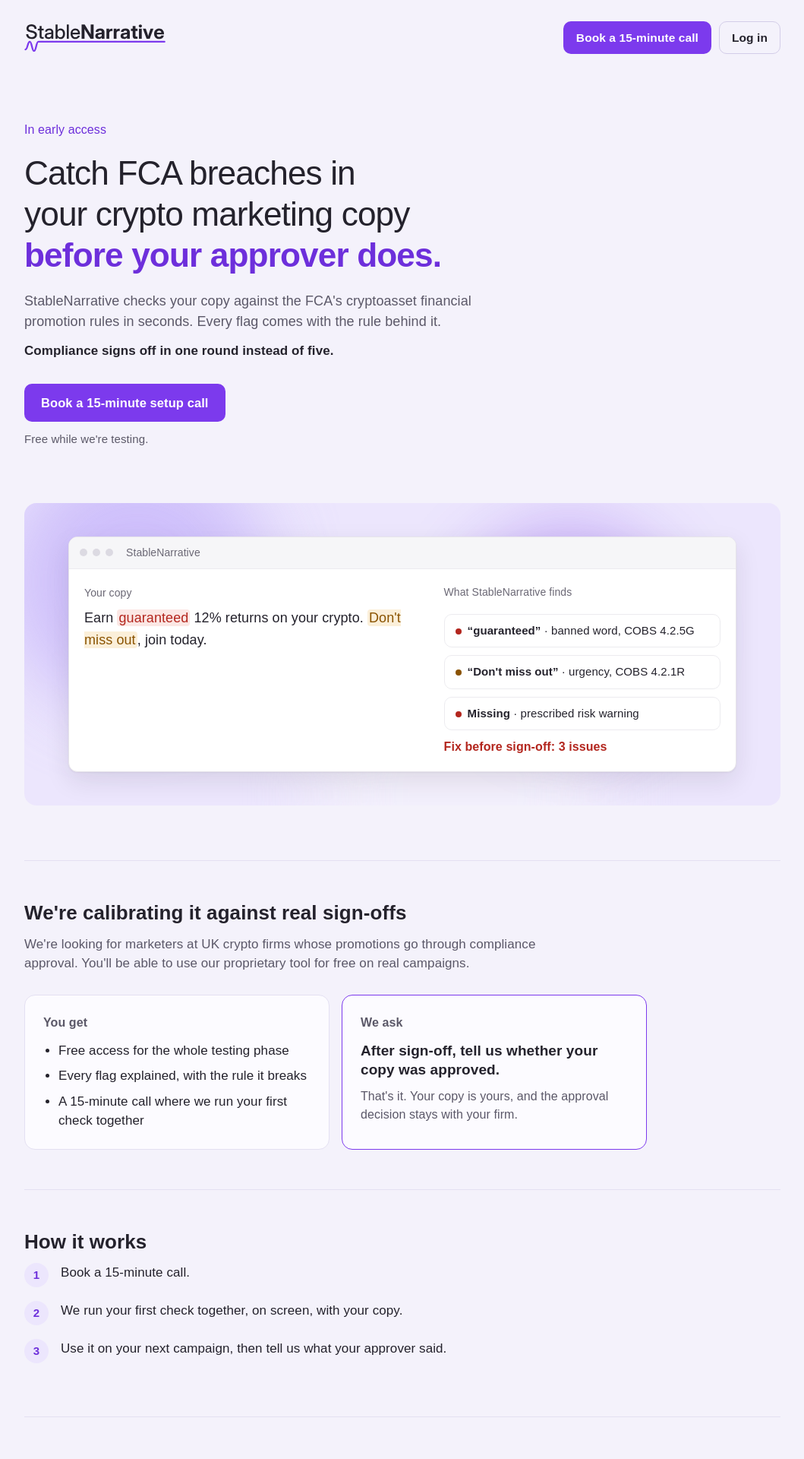
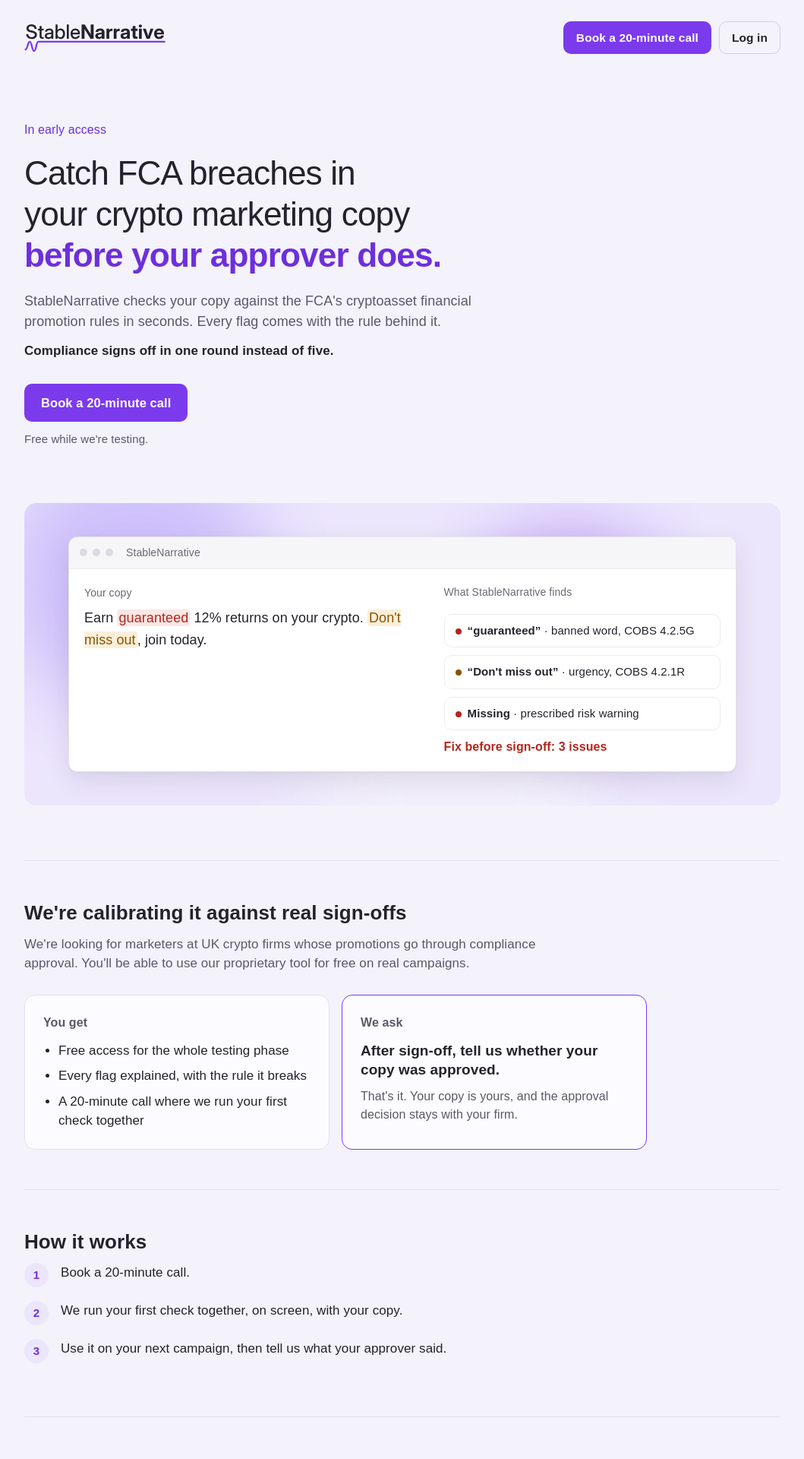
Before and after one commit to efficientpancake/stablenarrative-checker, a Next.js app: page / in a window 1280 px wide. Shown: the top 1920 px of the page at 76% size, without its empty margins (110-1169 px from the left). Built offline with nearby package versions, Linux system fonts and the light colour scheme; a web font is replaced by a local one.

Commit message:
Booking link moves to the 20-minute meeting
Buttons and the "how it works" copy say 20 minutes too, so the page and the
Calendly page agree.

Co-Authored-By: Claude Opus 5 <noreply@anthropic.com>

```diff
--- a/app/page.tsx
+++ b/app/page.tsx
@@ -15,7 +15,7 @@ export const metadata: Metadata = {
 };
 
 // One place to change the booking link. Both buttons use it.
-const BOOKING_LINK = "https://calendly.com/sarah-shaefer-xexw/15-minute-setup-meeting";
+const BOOKING_LINK = "https://calendly.com/sarah-shaefer-xexw/20-minute-meeting";
 
 function BookButton({ enter }: { enter?: string }) {
   return (
@@ -26,7 +26,7 @@ function BookButton({ enter }: { enter?: string }) {
       rel="noopener"
       data-enter={enter}
     >
-      Book a 15-minute setup call
+      Book a 20-minute call
     </a>
   );
 }
@@ -44,7 +44,7 @@ export default function Landing() {
               target="_blank"
               rel="noopener"
             >
-              Book a 15-minute call
+              Book a 20-minute call
             </a>
             <Link href="/app" className={styles.login}>
               Log in
@@ -97,7 +97,7 @@ export default function Landing() {
                 <ul className={styles.dealList}>
                   <li>Free access for the whole testing phase</li>
                   <li>Every flag explained, with the rule it breaks</li>
-                  <li>A 15-minute call where we run your first check together</li>
+                  <li>A 20-minute call where we run your first check together</li>
                 </ul>
               </div>
               <div className={`${styles.dealBox} ${styles.dealAsk}`}>
@@ -117,7 +117,7 @@ export default function Landing() {
             <h2 className={styles.h2}>How it works</h2>
             <ol className={styles.steps}>
               <li>
-                <span>Book a 15-minute call.</span>
+                <span>Book a 20-minute call.</span>
               </li>
               <li>
                 <span>
```
